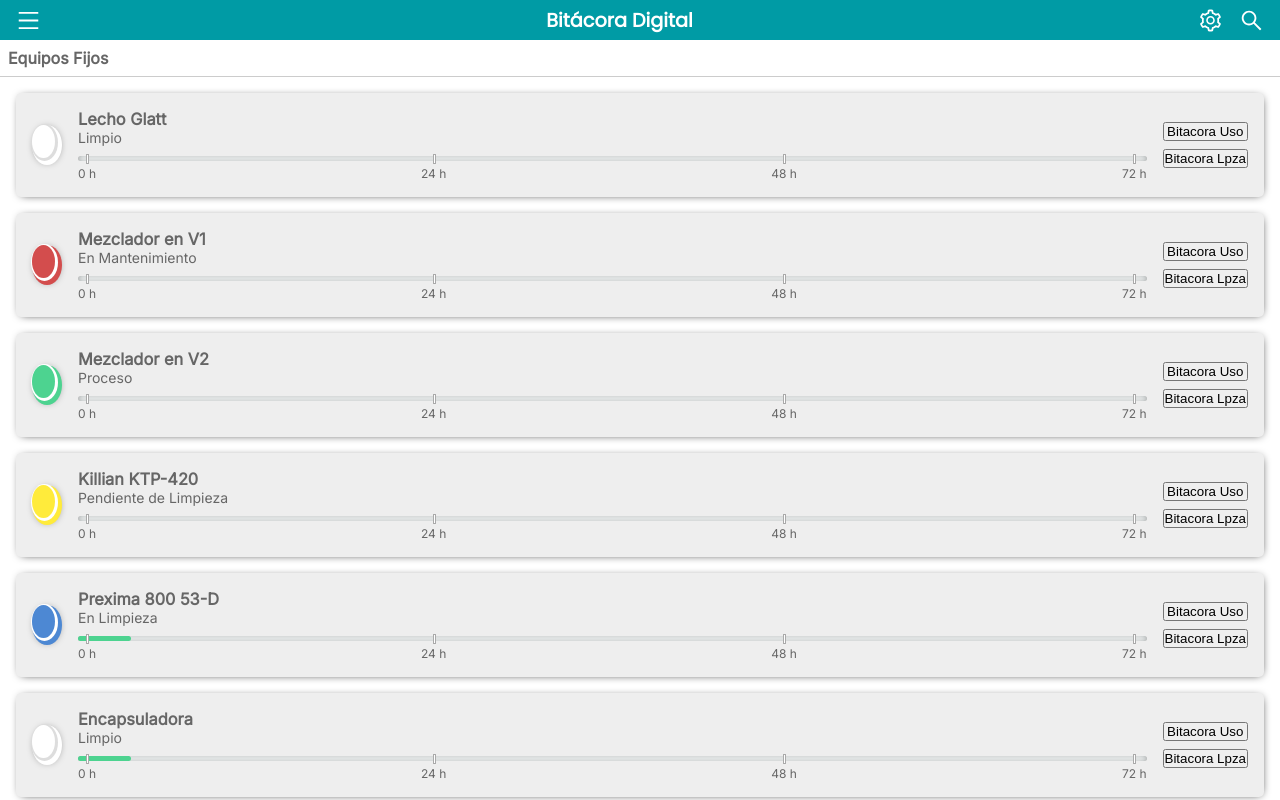
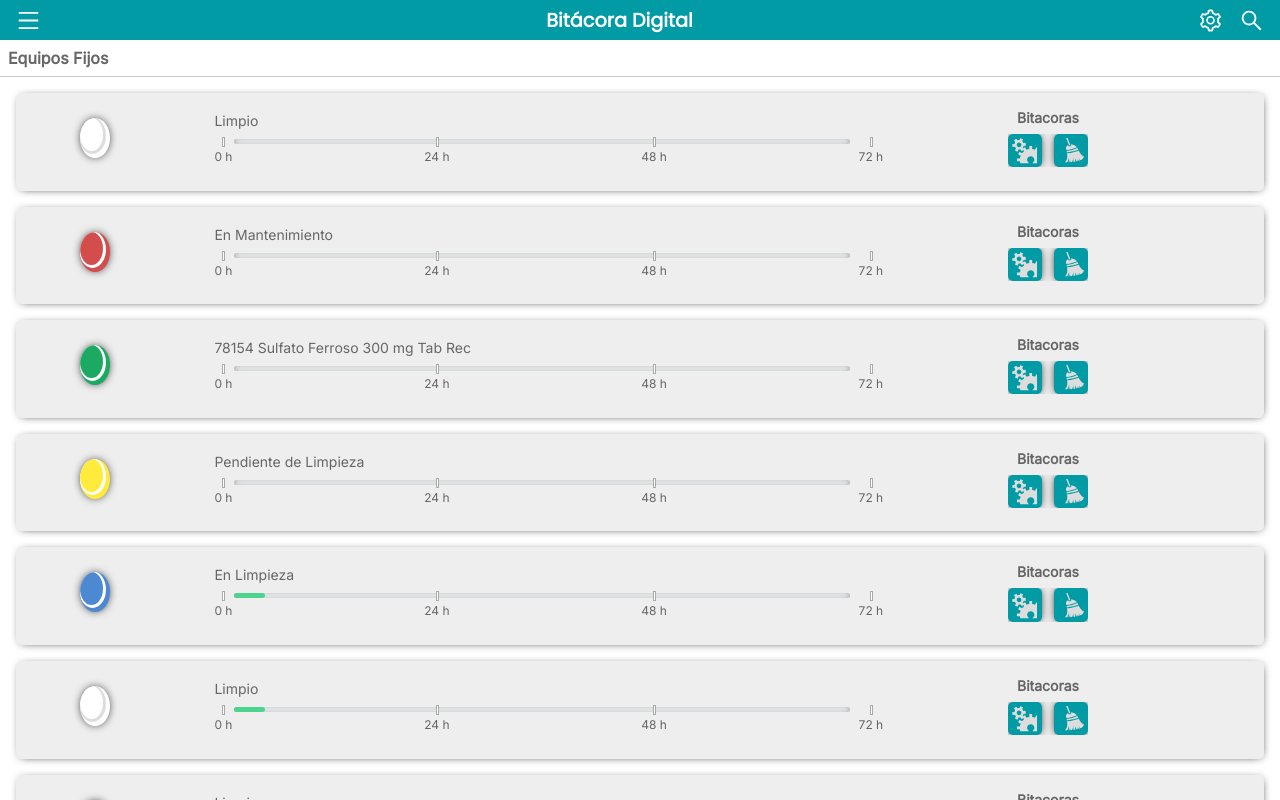
Before and after one commit to AndresEfQ/Bitacora-digital, a React (Create React App) app: page / in a window 1280 px wide. Shown: the top 800 px of the page. Built offline with nearby package versions, Linux system fonts and the light colour scheme.

Commit message:
Complete card styles and open-clos funct

```diff
--- a/src/Data/accesories.js
+++ b/src/Data/accesories.js
@@ -64,7 +64,7 @@
   },
   {
     id: 'AF-0330',
-    name: 'Correa de acero inoxidable',
+    name: 'Correa de acero inoxidable graduada',
     status: 'clean',
     lastCleanedDate: new Date('2023-02-14'),
     assetCode: 'AF-0330',
--- a/src/Data/machines.js
+++ b/src/Data/machines.js
@@ -3,6 +3,8 @@
     id: 'AF-0001',
     name: 'Lecho Glatt',
     status: 'clean',
+    product: null,
+    lot: null,
     lastCleanedDate: new Date('2023-03-03'),
     assetCode: 'AF-0001',
     cleaningFreq: 72,
@@ -11,6 +13,8 @@
     id: 'AF-0002',
     name: 'Mezclador en V1',
     status: 'maintenance',
+    product: null,
+    lot: null,
     lastCleanedDate: new Date('2023-03-04'),
     assetCode: 'AF-0002',
     cleaningFreq: 72,
@@ -19,6 +23,8 @@
     id: 'AF-0003',
     name: 'Mezclador en V2',
     status: 'process',
+    product: 'Sulfato Ferroso 300 mg Tab Rec',
+    lot: '78154',
     lastCleanedDate: new Date('2023-03-05'),
     assetCode: 'AF-0003',
     cleaningFreq: 72,
@@ -27,6 +33,8 @@
     id: 'AF-0004',
     name: 'Killian KTP-420',
     status: 'toBeCleaned',
+    product: null,
+    lot: null,
     lastCleanedDate: new Date(),
     assetCode: 'AF-0004',
     cleaningFreq: 72,
@@ -35,6 +43,8 @@
     id: 'AF-0005',
     name: 'Prexima 800 53-D',
     status: 'cleaning',
+    product: null,
+    lot: null,
     lastCleanedDate: new Date('2023-02-14'),
     assetCode: 'AF-0005',
     cleaningFreq: 72,
@@ -43,6 +53,8 @@
     id: 'AF-0006',
     name: 'Encapsuladora',
     status: 'clean',
+    product: null,
+    lot: null,
     lastCleanedDate: new Date('2023-02-14'),
     assetCode: 'AF-0006',
     cleaningFreq: 72,
@@ -51,6 +63,8 @@
     id: 'AF-0007',
     name: 'Bombo Glatt',
     status: 'clean',
+    product: null,
+    lot: null,
     lastCleanedDate: new Date('2023-02-14'),
     assetCode: 'AF-0007',
     cleaningFreq: 72,
@@ -59,6 +73,8 @@
     id: 'AF-0008',
     name: 'Blistera 1',
     status: 'clean',
+    product: null,
+    lot: null,
     lastCleanedDate: new Date('2023-02-14'),
     assetCode: 'AF-0008',
     cleaningFreq: 72,
@@ -67,6 +83,8 @@
     id: 'AF-0009',
     name: 'Envasadora Tecnomaco',
     status: 'clean',
+    product: null,
+    lot: null,
     lastCleanedDate: new Date('2023-02-14'),
     assetCode: 'AF-0009',
     cleaningFreq: 72,
--- a/src/components/card/index.jsx
+++ b/src/components/card/index.jsx
@@ -1,29 +1,58 @@
+import { GiGears, GiBroom } from "react-icons/gi";
+import { BsTools } from "react-icons/bs";
+import { CgClose } from "react-icons/cg";
 import { Container, StatusIndicator, ProgressScale } from "./style";
 
 export default function Card(props) {
 
   let hoursSinceLastClean = (new Date() - props.lastCleanedDate) / 3600000;
-
   if (hoursSinceLastClean > props.cleaningFreq) {
     hoursSinceLastClean = props.cleaningFreq;
   }
+  const cleanTimeRemaining = 1 - (hoursSinceLastClean / props.cleaningFreq);
 
-  console.log(1 - (hoursSinceLastClean / props.cleaningFreq));
-
-  const statusNames = {
-    process: "Proceso",
-    cleaning: "En Limpieza",
-    clean: "Limpio",
-    maintenance: "En Mantenimiento",
-    toBeCleaned: "Pendiente de Limpieza",
+  const statusInfo = {
+    process: {
+      name: "Proceso",
+      action: "Finalizar Proceso",
+      route: "process",
+    },
+    cleaning: {
+      name: "En Limpieza",
+      action: "Finalizar Limpieza",
+      route: "cleaning",
+    },
+    clean: {
+      name: "Limpio",
+      action: "Iniciar Proceso",
+      route: "clean",
+    },
+    maintenance: {
+      name: "En Mantenimiento",
+      action: "Entrega Mantenimiento",
+      route: "maintenance",
+    },
+    toBeCleaned: {
+      name: "Pendiente de Limpieza",
+      action: "Iniciar Limpieza",
+      route: "toBeCleaned",
+    },
   }
 
   return (
-    <Container cleanTimeRemaining={1 - (hoursSinceLastClean / props.cleaningFreq)}>
-      <StatusIndicator status={props.status} />
+    <Container
+      cleanTimeRemaining={cleanTimeRemaining}
+      onClick={() => props.handleSetOpenCard(props.id)}
+      open={props.isOpen}
+    >
+      <div>
+        <StatusIndicator status={props.status} open={props.isOpen} />
         <div>
           <h3>{props.name}</h3>
-        <div>{statusNames[props.status]}</div>
+          <div>{props.status === "process" ?
+            props.lot + ' ' + props.product :
+            statusInfo[props.status].name
+          }</div>
           <progress
             max={props.cleaningFreq}
             value={hoursSinceLastClean}
@@ -38,8 +67,19 @@
           </ProgressScale>
         </div>
         <div>
-        <button>Bitacora Uso</button>
-        <button>Bitacora Lpza</button>
+          <h4>Bitacoras</h4>
+          <div>
+            <button><GiGears size={27} color="#ddd" /></button>
+            <button><GiBroom size={27} color="#ddd" /></button>
+          </div>
+        </div>
+      </div>
+      <div>
+        <button id="action-button">{statusInfo[props.status].action}</button>
+        <button><BsTools size={27} color="#ddd" /></button>
+        <button onClick={(e) => props.handleCloseCard(e)}>
+          <CgClose size={27} color="#ddd" />
+        </button>
       </div>
     </Container>
   )
--- a/src/components/card/style.js
+++ b/src/components/card/style.js
@@ -1,7 +1,7 @@
 import styled from "styled-components";
 
 const statusColors = {
-  process: "#4dd390",
+  process: "#1ca962",
   cleaning: "#4d88d3",
   clean: "#fff",
   maintenance: "#d34d4d",
@@ -9,15 +9,27 @@
 }
 
 export const Container = styled.div`
+  height: ${props => props.open ? "10rem" : "6.1rem"};
+  overflow-y: hidden;
   font-size: 14px;
   margin: 1rem;
   padding: 1rem;
-  gap: 1rem;
   background-color: #eee;
   box-shadow: 1px 1px 10px -4px #000;
   border-radius: 5px;
   display: flex;
+  flex-direction: column;
+  align-items: stretch;
+  gap: 1rem;
+  transition: height 300ms ease-out;
+
+  & > div:first-child {
+    width: 100%;
+    display: grid;
+    grid-template-columns: 10% 55% 25%;
     align-items: center;
+    justify-content: center;
+    gap: 0.8rem;
 
     & > div {
       position: relative;
@@ -25,19 +37,60 @@
       flex-direction: column;
     }
 
-  & > div:nth-child(2) {
-    flex: 1;
+    & > div:nth-child(2) > h3, div:first-of-type {
+      white-space: nowrap;
+      overflow: hidden;
+      text-overflow: ellipsis;
     }
 
     & > div:last-child {
+      align-self: flex-start;
+      align-items: center;
       gap: 0.5rem;
+
+      & > div {
+        display: flex;
+        flex-direction: row;
+        gap: 0.8rem;
+      }
+    }
+  }
+
+  & > div:last-child {
+    display: flex;
+    justify-content: center;
+    align-items: center;
+    gap: 1rem;
+  }
+
+  & button {
+    background-color: #009ba5;
+    box-shadow: 0 0 10px -2px #000;
+    border: none;
+    border-radius: 5px;
+    padding: 0.2rem 0.2rem 0 0.2rem;
+  }
+
+  #action-button {
+    font-family: inherit;
+    font-weight: bold;
+    padding: 0.55rem 2rem;
+    color: #ddd;
+  }
+
+  & > div > button {
+    transition: opacity 300ms ease-out, transform 300ms ease-out 50ms;
+    opacity: ${props => props.open ? "1" : "0"};
+    transform: ${props => props.open ? "scaleY(1)" : "scaleY(0.5)"};
+    transform-origin: top;
   }
 
   progress {
     margin-top: 10px;
     border: none;
-    width: 100%;
+    width: 92%;
     height: 5px;
+    margin-left: 3%;
   }
 
   progress::-webkit-progress-bar {
@@ -67,8 +120,10 @@
   width: 30px;
   border-radius: 50%;
   background-color: ${props => statusColors[props.status]};
-  box-shadow: 0 0 10px -5px #000;
+  box-shadow: 0 0 10px -2px #000;
   position: relative;
+  transition: transform 300ms ease-out;
+  transform: ${props => props.open ? "rotate(180deg)" : "rotate(0deg)"};
 
   &:before {
     content: "";
--- a/src/components/cardsContainer/index.jsx
+++ b/src/components/cardsContainer/index.jsx
@@ -1,13 +1,33 @@
+import { useState } from "react";
 import Card from "../card"
 
-export default function cardContainer(props) {
+export default function CardContainer(props) {
+
+  const[openCard, setOpenCard] = useState();
+
+  const handleSetOpenCard = (cardId) => {
+    setOpenCard(cardId);
+  }
+
+  const handleCloseCard = (e) => {
+    e.stopPropagation();
+    e.nativeEvent.stopImmediatePropagation();
+    setOpenCard('');
+    console.log(openCard);
+  }
 
   const cards = props.cards.map(card => <Card
     key={card.id}
-    name={card.name}
+    id={card.id}
+    props={card.name}
     status={card.status}
+    product={card.product}
+    lot={card.lot}
     lastCleanedDate={card.lastCleanedDate}
     cleaningFreq={card.cleaningFreq}
+    isOpen={openCard === card.id}
+    handleSetOpenCard={handleSetOpenCard}
+    handleCloseCard={handleCloseCard}
   />)
 
   return (
--- a/src/components/menu/style.js
+++ b/src/components/menu/style.js
@@ -9,8 +9,8 @@
   height: 95vh;
   position: absolute;
   transition: background-color 300ms ease-out;
-  pointer-events: ${props => props.visible ? 'all' : 'noe'};
-  z-index: 2;
+  pointer-events: ${props => props.visible ? 'all' : 'none'};
+  z-index: 3;
 
   & > div {
     position: relative;
--- a/src/routes/root/index.jsx
+++ b/src/routes/root/index.jsx
@@ -3,7 +3,7 @@
   AiOutlineSearch,
   AiOutlineSetting,
 } from "react-icons/ai";
-import { Link, Outlet } from "react-router-dom";
+import { Outlet } from "react-router-dom";
 import { Header, Main } from "./style";
 import { useState } from "react";
 import Menu from "../../components/menu";
@@ -38,22 +38,33 @@
       <Main>
         <h2>Equipos Fijos</h2>
         <div>
-          <CardsContainer cards={machines} />
+          <CardsContainer
+            id="machines"
+            cards={machines}
+          />
         </div>
         <h2>Equipos Móviles</h2>
         <div>
-          <CardsContainer cards={mobile} />
+          <CardsContainer
+            id="mobile"
+            cards={mobile}
+          />
         </div>
         <h2>Areas</h2>
         <div>
-          <CardsContainer cards={areas} />
+          <CardsContainer
+            id="areas"
+            cards={areas}
+          />
         </div>
         <h2>Utensilios</h2>
         <div>
-          <CardsContainer cards={accesories} />
+          <CardsContainer
+            id="accesories"
+            cards={accesories}
+          />
         </div>
       </Main>
-
       <Outlet />
       <Footer />
     </>
```
Lines whose indentation alone changed are shown as unchanged.
